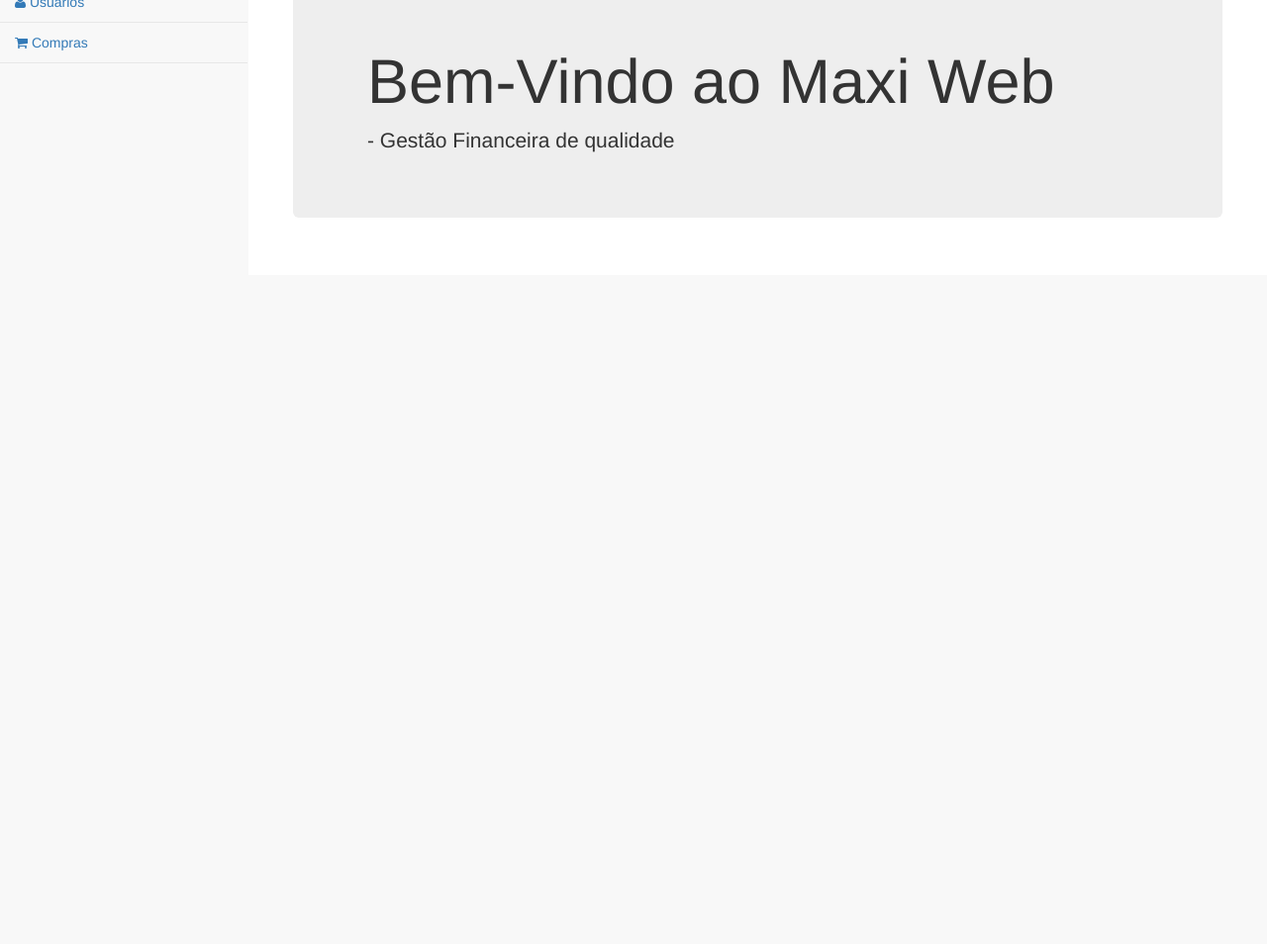
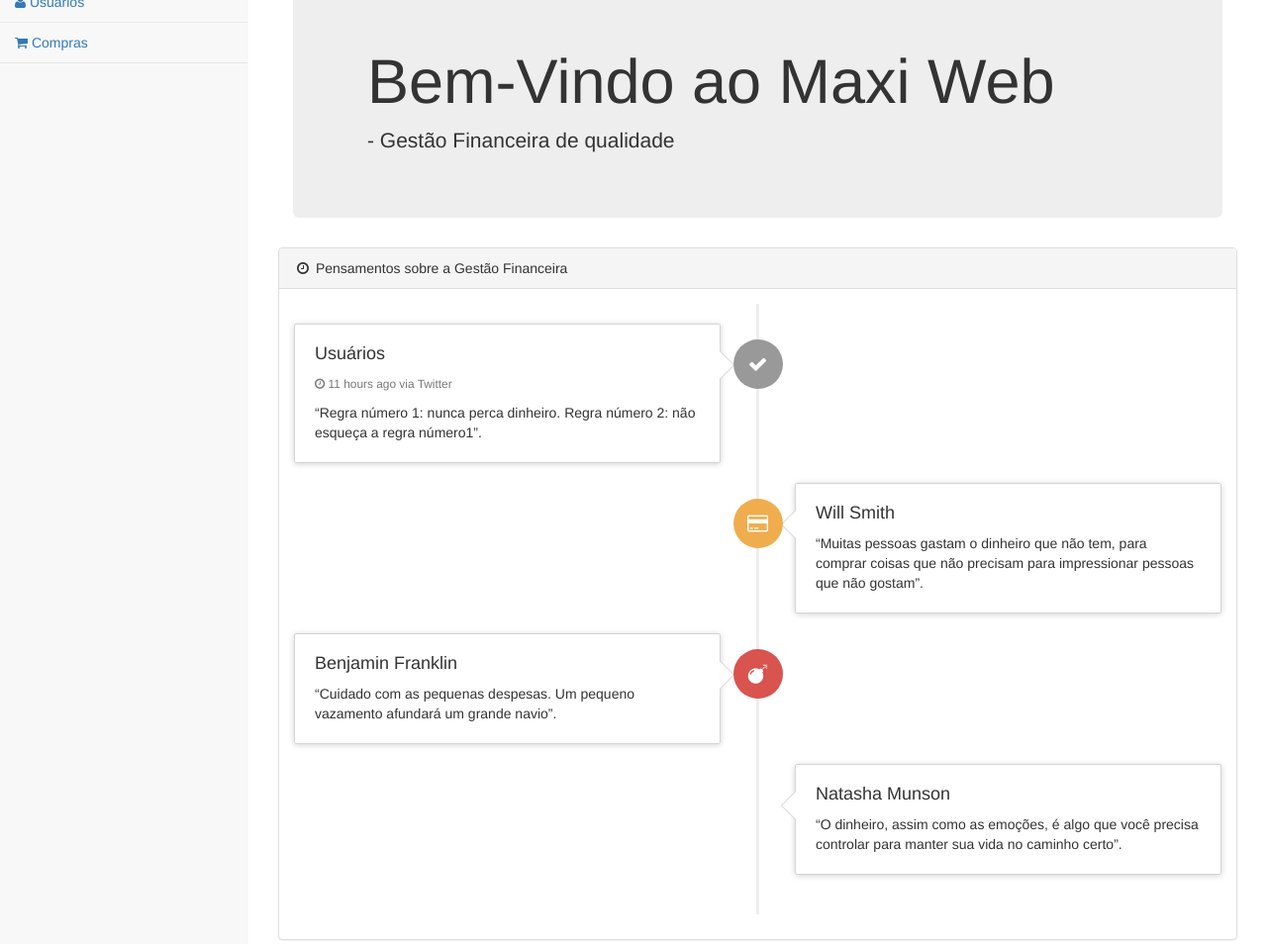
Before and after one commit to DanniSousa01/Gest-o-Financeira, a Django app: page /financeiro/ in a window 1280 px wide. Shown: the part 341-1295 px from the top of the page at 99% size. Before the commit the page ends 495 px from the top, so only its background shows below. Run offline with Django 3.2, Linux system fonts and the light colour scheme; some libraries are stand-ins or nearby versions.

Commit message:
Ajustes no template do Home, acrescentei algumas frases sobre a gestão financeira...

```diff
--- a/financeiro/templates/home.html
+++ b/financeiro/templates/home.html
@@ -16,7 +16,7 @@
         <div class="col-md-12">
             <div class="jumbotron jumbotron-fluid">
                 <div class="container">
-                    <h1 class="display-4"> Bem-Vindo ao Maxi Web  </h1>
+                    <h1 class="display-4"> Bem-Vindo ao Maxi Web </h1>
                     <p class="lead"> - Gestão Financeira de qualidade
                     </p>
                 </div>
@@ -24,6 +24,68 @@
         </div>
     </div>
 </div>
+<div class="panel panel-default">
+    <div class="panel-heading">
+        <i class="fa fa-clock-o fa-fw"></i> Pensamentos sobre a Gestão Financeira
+    </div>
+    <!-- /.panel-heading -->
+    <div class="panel-body">
+        <ul class="timeline">
+            <li>
+                <div class="timeline-badge"><i class="fa fa-check"></i>
+                </div>
+                <div class="timeline-panel">
+                    <div class="timeline-heading">
+                        <h4 class="timeline-title">Usuários</h4>
+                        <p><small class="text-muted"><i class="fa fa-clock-o"></i> 11 hours ago via Twitter</small>
+                        </p>
+                    </div>
+                    <div class="timeline-body">
+                        <p> “Regra número 1: nunca perca dinheiro. Regra número 2: não esqueça a regra número1”. </p>
+                    </div>
+                </div>
+            </li>
+            <li class="timeline-inverted">
+                <div class="timeline-badge warning"><i class="fa fa-credit-card"></i>
+                </div>
+                <div class="timeline-panel">
+                    <div class="timeline-heading">
+                        <h4 class="timeline-title">Will Smith</h4>
+                    </div>
+                    <div class="timeline-body">
+                        <p>“Muitas pessoas gastam o dinheiro que não tem, para comprar coisas que não precisam
+                            para impressionar pessoas que não gostam”.</p>
+                    </div>
+                </div>
+            </li>
+            <li>
+                <div class="timeline-badge danger"><i class="fa fa-bomb"></i>
+                </div>
+                <div class="timeline-panel">
+                    <div class="timeline-heading">
+                        <h4 class="timeline-title">Benjamin Franklin</h4>
+                    </div>
+                    <div class="timeline-body">
+                        <p>“Cuidado com as pequenas despesas. Um pequeno vazamento afundará
+                            um grande navio”. </p>
+                    </div>
+                </div>
+            </li>
+            <li class="timeline-inverted">
+                <div class="timeline-panel">
+                    <div class="timeline-heading">
+                        <h4 class="timeline-title">Natasha Munson</h4>
+                    </div>
+                    <div class="timeline-body">
+                        <p>“O dinheiro, assim como as emoções,
+                                é algo que você precisa controlar para manter sua vida no caminho certo”.</p>
+                    </div>
+                </div>
+            </li>
+        </ul>
+    </div>
+    <!-- /.panel-body -->
+</div>
 
 </html>
 {% endblock %}
```
